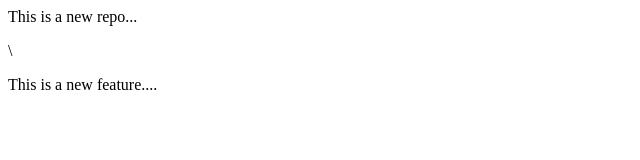
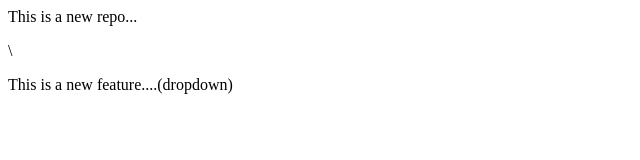
Before and after one commit to pratyushpachal/pratyush_2, a plain HTML site: page index.html in a window 1280 px wide. Shown: the whole page, without its empty margins (0-640 px from the left). Drawn offline with Linux system fonts and the light colour scheme.

Commit message:
Adding Dropdown

```diff
--- a/index.html
+++ b/index.html
@@ -1,2 +1,2 @@
 <p>This is a new repo...</p>\
-<p>This is a new feature....</p>
+<p>This is a new feature....(dropdown)</p>
```
